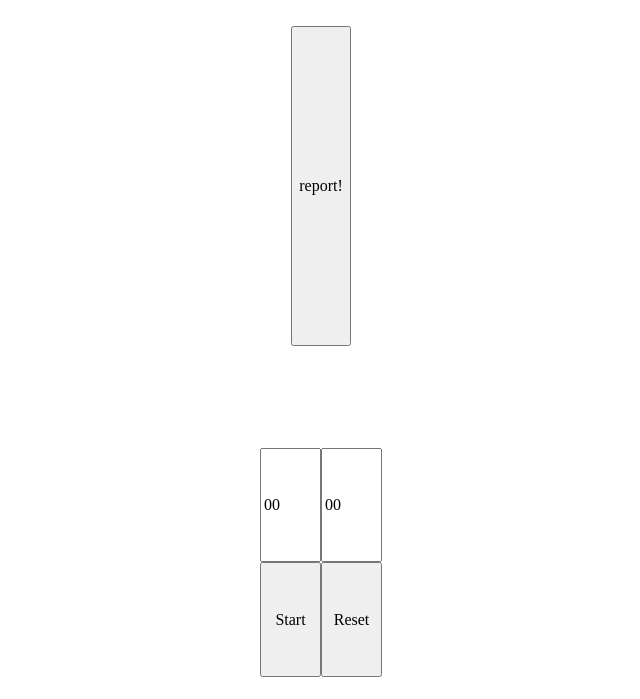
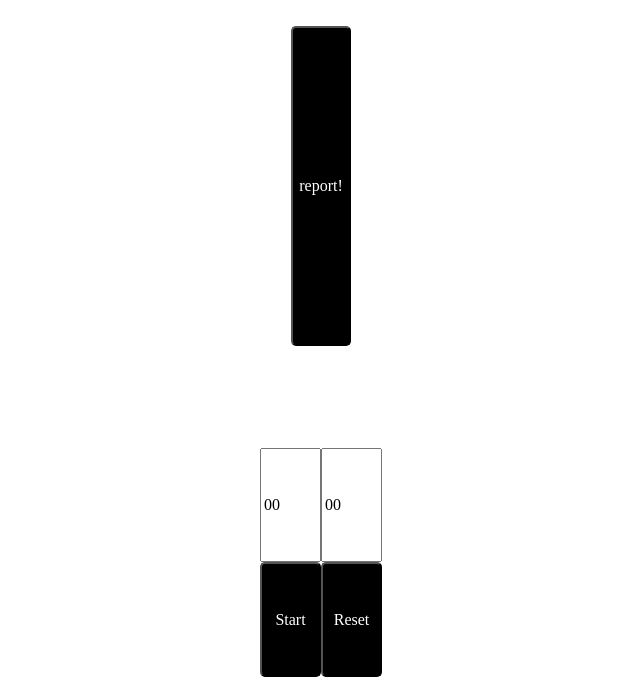
Before and after one commit to m-mackey/we-reported-the-news, a plain HTML site: page index.html in a window 1280 px wide. Shown: the part 101-800 px from the top of the page, without its empty margins (319-959 px from the left). Drawn offline with Linux system fonts and the light colour scheme.

Commit message:
edit button styles

```diff
--- a/css/styles.css
+++ b/css/styles.css
@@ -74,3 +74,14 @@ form {
 #stop-btn{
     grid-area: reset-btn;
 }
+
+/* Styles */
+
+/* serif fonts! */
+/* center countdown, can you style input arrows, looks like there needs to be padding between input and buttons */
+button, #start-btn, #stop-btn {
+    background-color: black;
+    color: white;
+    border-radius: 5px;
+    /* add rules for pushed animation */
+}
```
